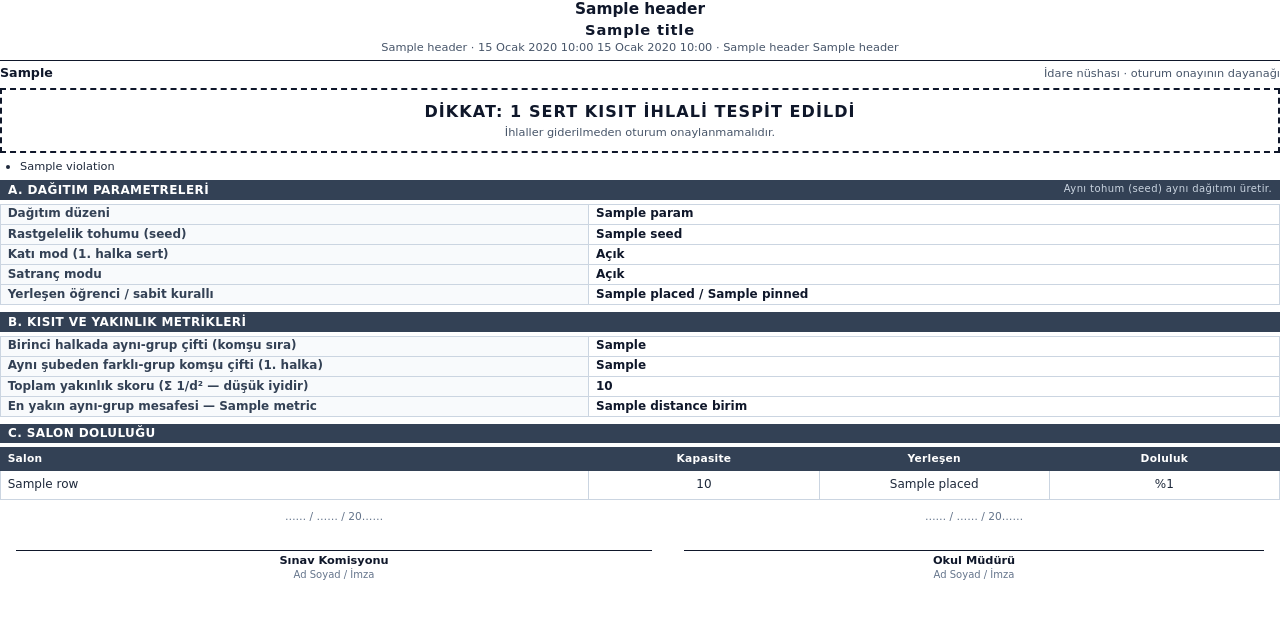
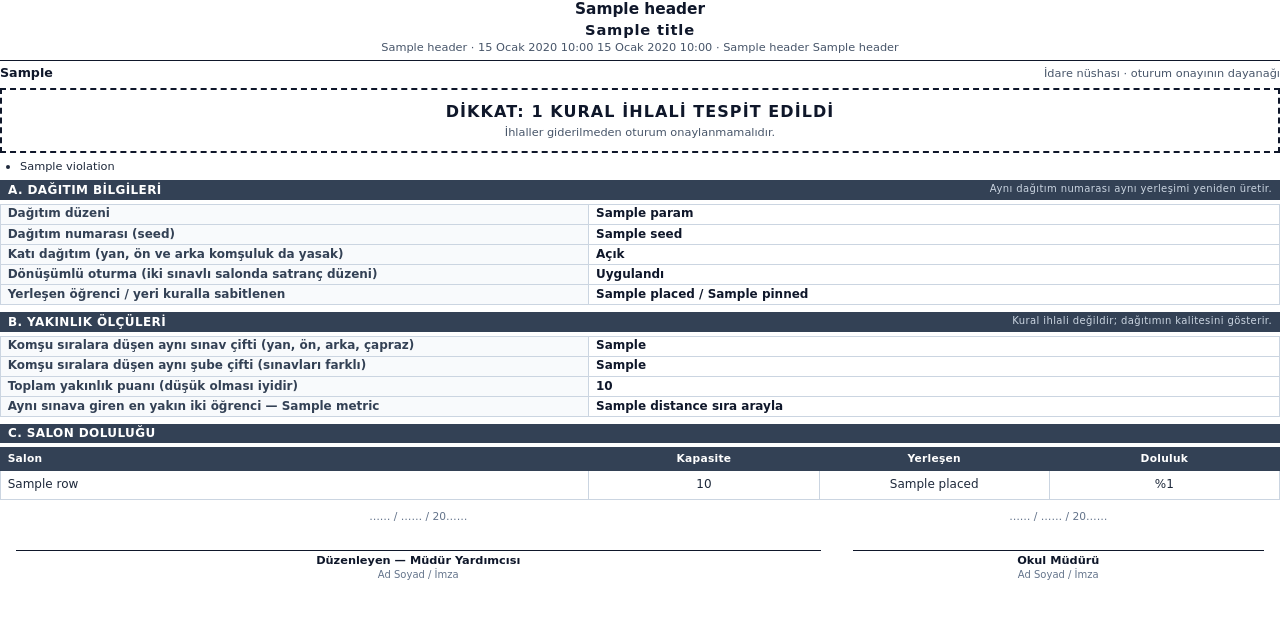
Before and after one commit to aalidemirci/kelebek-sinav, a Django app: template backend/templates/sinav/reports/r8_validation.html in a window 1280 px wide. Shown: the top 619 px of the page. Run offline with Django 5.2, Linux system fonts and the light colour scheme; the template is opened without the code that fills it: most values are stand-ins (such as "Sample title", 1, 10 or a date in 2020); parts of the project's set-up code (start-up, migrations or seed data) failed here and were passed over.

Commit message:
fix(evrak): R8 doğrulama raporu idareci diliyle, imza bloğu mevzuat unvanıyla
Belgeyi okul müdürü imzalar ama metin motorun iç terimleriyle yazılmıştı
("SERT KISIT İHLALİ YOKTUR (İHLAL = 0)", "1. halka", "Σ 1/d²", "Satranç modu",
"Rastgelelik tohumu"). İmza bloğundaki "Sınav Komisyonu" mevzuatta tanımlı bir
organ değildir: okul geneli sınavın iş ve işlemleri okul müdürlüğünündür
(Yönerge md. 5) → "Düzenleyen — Müdür Yardımcısı".

Dağıtım numarası (seed) sözleşmesi değişmedi: sayı basılır, etiketi Türkçedir
ve `unlocalize` ile korunur — numara kullanıcı tarafından yeniden girilir,
binlik ayraç açılırsa "987.654" basılır ve aynı dağıtım üretilemezdi.

Co-Authored-By: Claude Fable 5.1 <noreply@anthropic.com>

```diff
--- a/backend/templates/sinav/reports/r8_validation.html
+++ b/backend/templates/sinav/reports/r8_validation.html
@@ -6,7 +6,10 @@ adsız ihlal listesi — doğrulayıcı kişisel veri üretmez), dağıtım para
 metrikleri ve salon doluluğu. İdare imza bloğu: oturum onayının dayanağıdır.
 
 Bu evrak salona GİTMEZ; idarede dosyalanır — o yüzden gözetmen dili yoktur,
-sayısal denetim dili vardır.{% endcomment %}
+sayısal denetim dili vardır. Dil yine de İDARECİ dilidir (18.09.2026): belgeyi
+okul müdürü imzalar; motorun iç terimleri ("1. halka", "Σ 1/d²", "satranç
+modu", "sert kısıt") sade karşılıklarıyla yazılır. Dağıtım numarası (seed)
+sözleşmesi değişmedi: sayı basılır, etiketi Türkçedir.{% endcomment %}
 {% block extra_style %}
 <style>
   .verdict { margin-top: 6pt; border: 1.6pt solid var(--pr-ink); padding: 9pt 10pt;
@@ -32,12 +35,13 @@ sayısal denetim dili vardır.{% endcomment %}
 
   {% if report.is_valid %}
   <div class="verdict">
-    <div class="head">SERT KISIT İHLALİ YOKTUR (İHLAL = 0)</div>
-    <div class="sub">Dağıtım, bağımsız doğrulayıcıdan geçmiştir; oturum onaya uygundur.</div>
+    <div class="head">KURAL İHLALİ YOKTUR</div>
+    <div class="sub">Aynı sınava giren iki öğrenci hiçbir sırada yan yana oturmamaktadır. Dağıtım
+      bağımsız doğrulamadan geçmiştir; oturum onaya uygundur.</div>
   </div>
   {% else %}
   <div class="verdict bad">
-    <div class="head">DİKKAT: {{ report.violation_count }} SERT KISIT İHLALİ TESPİT EDİLDİ</div>
+    <div class="head">DİKKAT: {{ report.violation_count }} KURAL İHLALİ TESPİT EDİLDİ</div>
     <div class="sub">İhlaller giderilmeden oturum onaylanmamalıdır.</div>
   </div>
   <ul class="violations">
@@ -45,33 +49,37 @@ sayısal denetim dili vardır.{% endcomment %}
   </ul>
   {% endif %}
 
-  <div class="sec">A. DAĞITIM PARAMETRELERİ
-    <span class="hint">Aynı tohum (seed) aynı dağıtımı üretir.</span>
+  <div class="sec">A. DAĞITIM BİLGİLERİ
+    <span class="hint">Aynı dağıtım numarası aynı yerleşimi yeniden üretir.</span>
   </div>
   <table class="fields kv">
     <tr><td class="k">Dağıtım düzeni</td><td class="v">{{ report.params.layout_mode_label }}</td></tr>
-    <tr><td class="k">Rastgelelik tohumu (seed)</td><td class="v">{{ report.params.seed }}</td></tr>
-    <tr><td class="k">Katı mod (1. halka sert)</td>
+    {% comment %}`unlocalize`: numara kullanıcı tarafından yeniden GİRİLİR; binlik
+    ayraç açılırsa "987.654" basılır ve aynı dağıtım üretilemez.{% endcomment %}
+    <tr><td class="k">Dağıtım numarası (seed)</td><td class="v">{{ report.params.seed|unlocalize }}</td></tr>
+    <tr><td class="k">Katı dağıtım (yan, ön ve arka komşuluk da yasak)</td>
         <td class="v">{{ report.params.strict|yesno:"Açık,Kapalı" }}</td></tr>
-    <tr><td class="k">Satranç modu</td>
-        <td class="v">{{ report.params.checkerboard|yesno:"Açık,Kapalı" }}</td></tr>
-    <tr><td class="k">Yerleşen öğrenci / sabit kurallı</td>
+    <tr><td class="k">Dönüşümlü oturma (iki sınavlı salonda satranç düzeni)</td>
+        <td class="v">{{ report.params.checkerboard|yesno:"Uygulandı,Uygulanmadı" }}</td></tr>
+    <tr><td class="k">Yerleşen öğrenci / yeri kuralla sabitlenen</td>
         <td class="v">{{ report.params.placed }} / {{ report.params.pinned }}</td></tr>
   </table>
 
-  <div class="sec">B. KISIT VE YAKINLIK METRİKLERİ</div>
+  <div class="sec">B. YAKINLIK ÖLÇÜLERİ
+    <span class="hint">Kural ihlali değildir; dağıtımın kalitesini gösterir.</span>
+  </div>
   <table class="fields kv">
-    <tr><td class="k">Birinci halkada aynı-grup çifti (komşu sıra)</td>
+    <tr><td class="k">Komşu sıralara düşen aynı sınav çifti (yan, ön, arka, çapraz)</td>
         <td class="v">{{ report.first_ring_pairs }}</td></tr>
     {% comment %}GROUPS-tipi açık uç — aynı şubeden farklı-grup komşuluğu
     (kopya riski düşük: farklı kitapçık).{% endcomment %}
-    <tr><td class="k">Aynı şubeden farklı-grup komşu çifti (1. halka)</td>
+    <tr><td class="k">Komşu sıralara düşen aynı şube çifti (sınavları farklı)</td>
         <td class="v">{{ report.cross_section_pairs }}</td></tr>
-    <tr><td class="k">Toplam yakınlık skoru (Σ 1/d² — düşük iyidir)</td>
+    <tr><td class="k">Toplam yakınlık puanı (düşük olması iyidir)</td>
         <td class="v">{{ report.proximity_score }}</td></tr>
     {% for metric in report.min_distances %}
-    <tr><td class="k">En yakın aynı-grup mesafesi — {{ metric.group_label }}</td>
-        <td class="v">{{ metric.distance }} birim</td></tr>
+    <tr><td class="k">Aynı sınava giren en yakın iki öğrenci — {{ metric.group_label }}</td>
+        <td class="v">{{ metric.distance }} sıra arayla</td></tr>
     {% endfor %}
   </table>
 
@@ -107,7 +115,7 @@ sayısal denetim dili vardır.{% endcomment %}
 
   {% if report.warnings %}
   <div class="sec">D. DAĞITIM UYARILARI
-    <span class="hint">Sert kısıt değildir; idarenin değerlendirmesine sunulur.</span>
+    <span class="hint">Kural ihlali değildir; idarenin değerlendirmesine sunulur.</span>
   </div>
   <ul class="violations">
     {% for warning in report.warnings %}<li>{{ warning }}</li>{% endfor %}
@@ -118,7 +126,10 @@ sayısal denetim dili vardır.{% endcomment %}
     <tr><td class="date">…… / …… / 20……</td><td class="date">…… / …… / 20……</td></tr>
     <tr><td class="space"></td><td class="space"></td></tr>
     <tr>
-      <td><div class="line"></div><span class="who">Sınav Komisyonu</span><br>
+      {% comment %}"Sınav Komisyonu" mevzuatta tanımlı bir organ değildir; okul geneli
+      sınavın iş ve işlemleri okul müdürlüğünündür (Yönerge md. 5) — belgeyi
+      düzenleyen müdür yardımcısı, onaylayan okul müdürüdür.{% endcomment %}
+      <td><div class="line"></div><span class="who">Düzenleyen — Müdür Yardımcısı</span><br>
           <span class="role">Ad Soyad / İmza</span></td>
       <td><div class="line"></div><span class="who">Okul Müdürü</span><br>
           <span class="role">Ad Soyad / İmza</span></td>
```
Also changed, not shown: backend/apps/sinav/tests/test_reports.py (+11 -0 lines).
